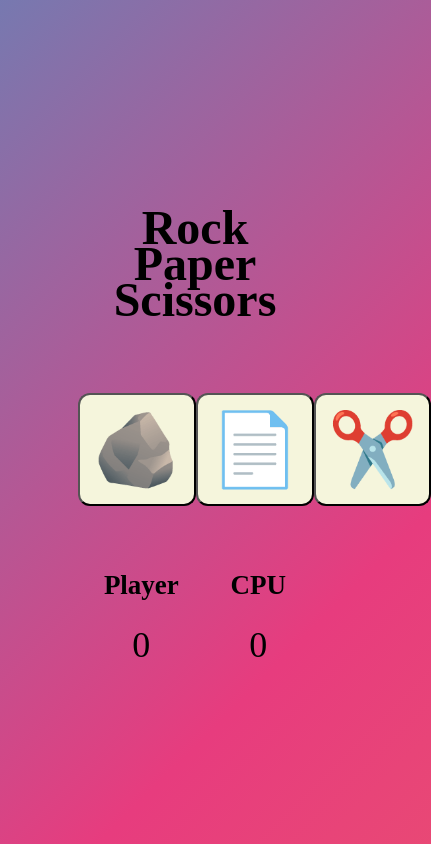
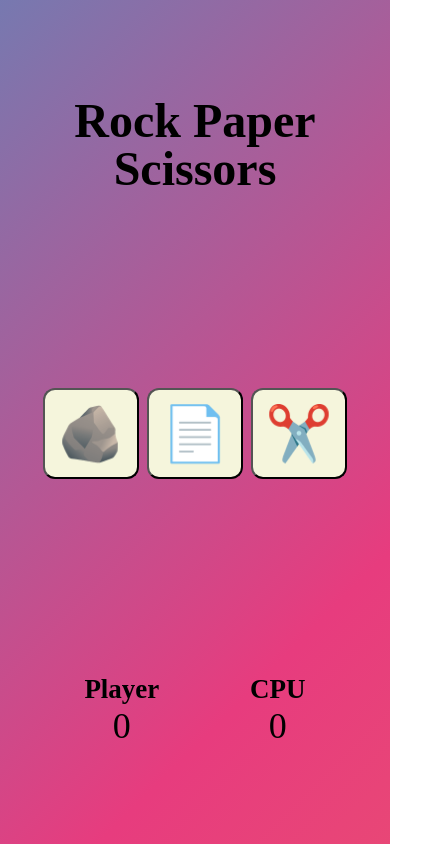
Before and after one commit to ArcaneIRE/odin-rock-paper-scissors, a plain HTML site: page index.html in a window 390 px wide. Shown: the whole page, 431 px wide, since content can reach past the window. Drawn offline with Linux system fonts and the light colour scheme; a web font is replaced by a local one.

Commit message:
Fix #2
Adjust sizings and margins for better responsiveness

```diff
--- a/styles.css
+++ b/styles.css
@@ -43,7 +43,7 @@ main {
     justify-content: center;
     gap: 10vh;
     height: 100%;
-    width: min(60vw, 40rem);
+    width: min(80vw, 40rem);
     margin: 0 auto;
     text-align: center;
 }
@@ -55,12 +55,17 @@ header {
     font-size: 2rem;
 }
 
+#title {
+    margin: 0;
+}
+
 #choices {
     display: flex;
     justify-content: space-around;
 }
 
 .choice {
+    flex-shrink: 1;
     padding: 1rem;
     font-size: 6rem;
     border-radius: 1rem;
@@ -79,6 +84,10 @@ header {
     font-size: 1.5rem;
 }
 
+.playerName {
+    margin: 0;
+}
+
 .score{
     font-size: 3rem;
 }
@@ -88,9 +97,13 @@ header {
         font-size: 12px;
     }
     main {
-        gap: 5vh;
+        justify-content: space-around;
+        gap: 0;
+    }
+    .choice {
+        font-size: 4.5rem;
     }
     header {
-        line-height: 3rem;
+        line-height: 4rem;
     }
   }
```
